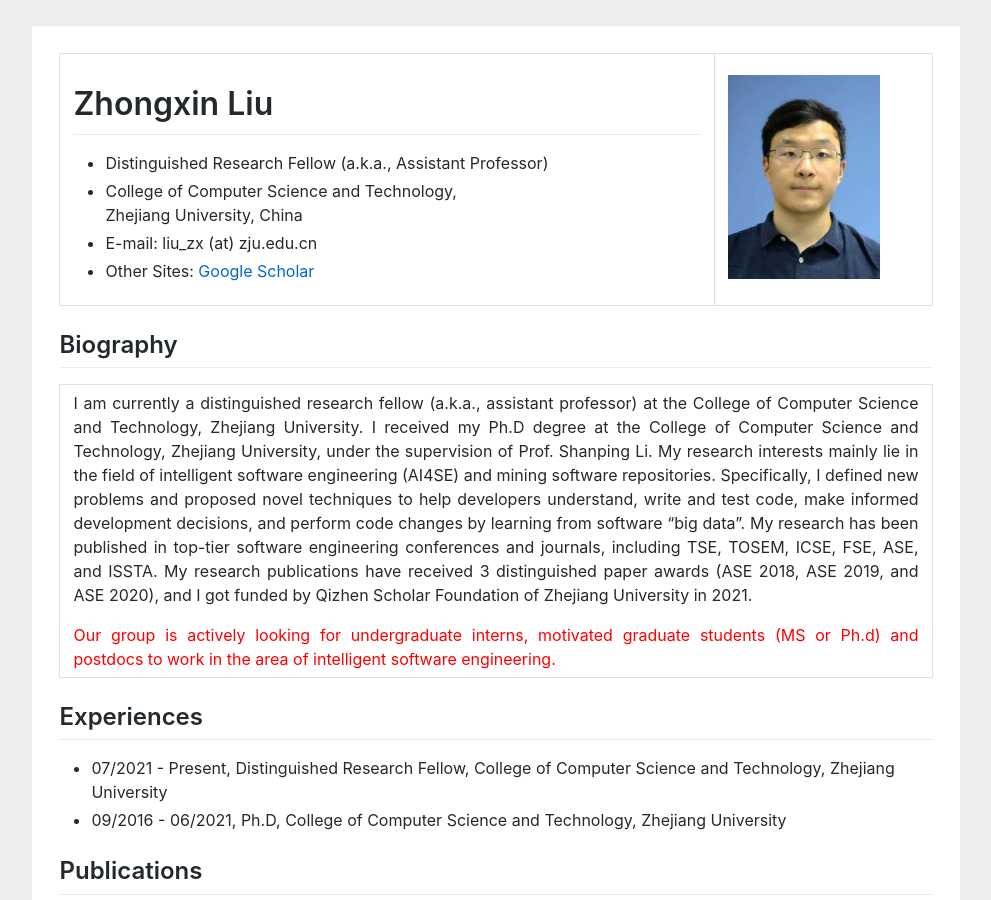
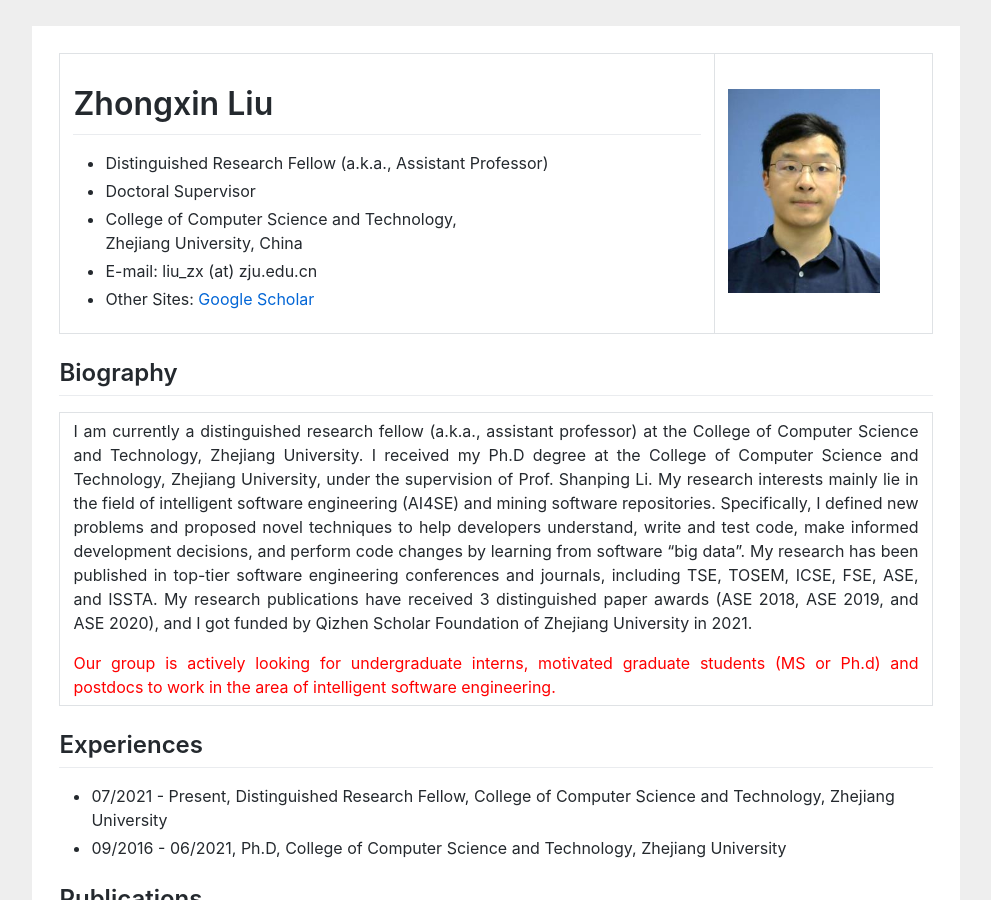
Before and after one commit to zhongxin-liu/zhongxin-liu.github.io, a Jekyll site: the page index.html, which Jekyll copies as it is, in a window 1280 px wide and 900 px high. Shown: the whole window, without its empty margins (144-1135 px from the left). Built offline with Jekyll 4.4.1, drawn with Linux system fonts in a browser that asks for light colours.

Commit message:
Update index.html

```diff
--- a/index.html
+++ b/index.html
@@ -43,7 +43,7 @@ gtag('config', 'UA-158965281-1');
 					<h1>Zhongxin Liu</h1>
 					<ul>
 					<li>Distinguished Research Fellow (a.k.a., Assistant Professor)</li>
-
+					<li>Doctoral Supervisor</li>
 					<li>College of Computer Science and Technology,<br>
 						Zhejiang University, China</li>
 
```
